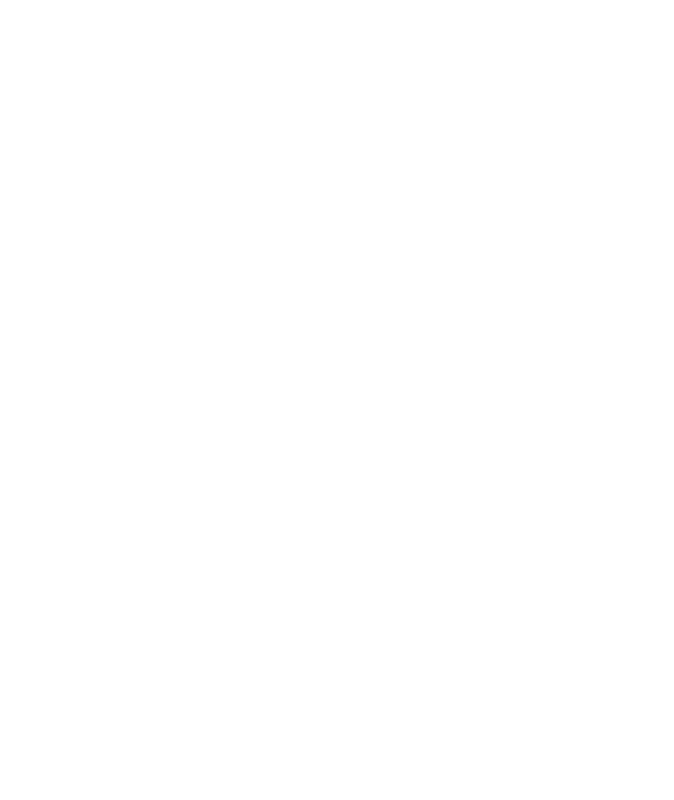
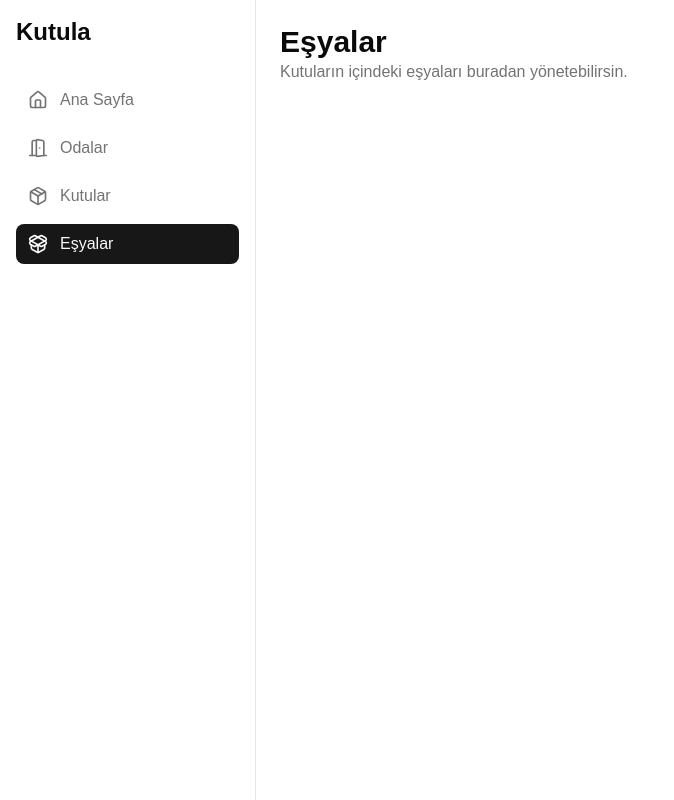
Before and after one commit to ibrbsmc/kutula, a React (Vite) app: page /esyalar in a window 1280 px wide. Before the commit this address had no page. Shown: the whole page, without its empty margins (0-674 px from the left). Built offline with nearby package versions, Linux system fonts and the light colour scheme.

Commit message:
feat: add items page and navigation

```diff
--- a/src/App.jsx
+++ b/src/App.jsx
@@ -3,6 +3,7 @@
 import DashboardPage from "@/features/dashboard/DashboardPage";
 import RoomsPage from "@/features/rooms/RoomsPage";
 import BoxesPage from "@/features/boxes/BoxesPage";
+import ItemsPage from "@/features/items/ItemsPage";
 
 function App() {
   return (
@@ -11,6 +12,7 @@
         <Route index element={<DashboardPage />} />
         <Route path="odalar" element={<RoomsPage />} />
         <Route path="kutular" element={<BoxesPage />} />
+        <Route path="esyalar" element={<ItemsPage />} />
       </Route>
     </Routes>
   );
--- a/src/components/layout/MobileNav.jsx
+++ b/src/components/layout/MobileNav.jsx
@@ -1,4 +1,4 @@
-import { DoorOpen, House, Package } from "lucide-react";
+import { DoorOpen, House, Package, PackageOpen } from "lucide-react";
 import { NavLink } from "react-router";
 
 function MobileNav() {
@@ -25,6 +25,11 @@
             <Package size={22} />
             <span className="sr-only">Kutular</span>
           </NavLink>
+
+          <NavLink to="/esyalar" className={linkClass}>
+            <PackageOpen size={22} />
+            <span className="sr-only">Eşyalar</span>
+          </NavLink>
         </nav>
       </div>
     </header>
--- a/src/components/layout/Sidebar.jsx
+++ b/src/components/layout/Sidebar.jsx
@@ -1,4 +1,4 @@
-import { House, DoorOpen, Package } from "lucide-react";
+import { House, DoorOpen, Package, PackageOpen } from "lucide-react";
 import { NavLink } from "react-router";
 
 function Sidebar() {
@@ -28,6 +28,11 @@
           <Package size={20} />
           Kutular
         </NavLink>
+
+        <NavLink to="/esyalar" className={linkClass}>
+          <PackageOpen size={20} />
+          Eşyalar
+        </NavLink>
       </nav>
     </aside>
   );
--- /dev/null
+++ b/src/features/items/ItemsPage.jsx
@@ -0,0 +1,15 @@
+function ItemsPage() {
+  return (
+    <section className="space-y-6">
+      <div>
+        <h1 className="text-3xl font-bold">Eşyalar</h1>
+
+        <p className="text-muted-foreground">
+          Kutuların içindeki eşyaları buradan yönetebilirsin.
+        </p>
+      </div>
+    </section>
+  );
+}
+
+export default ItemsPage;
```
